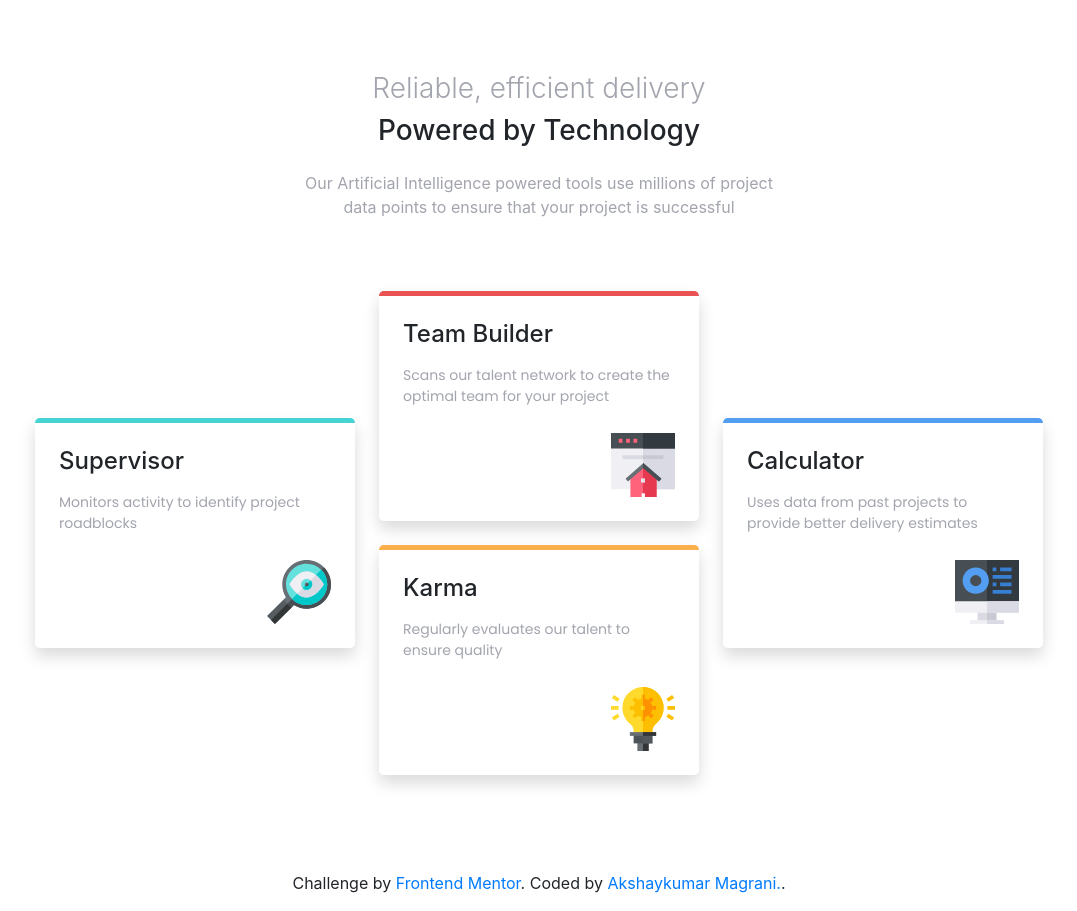
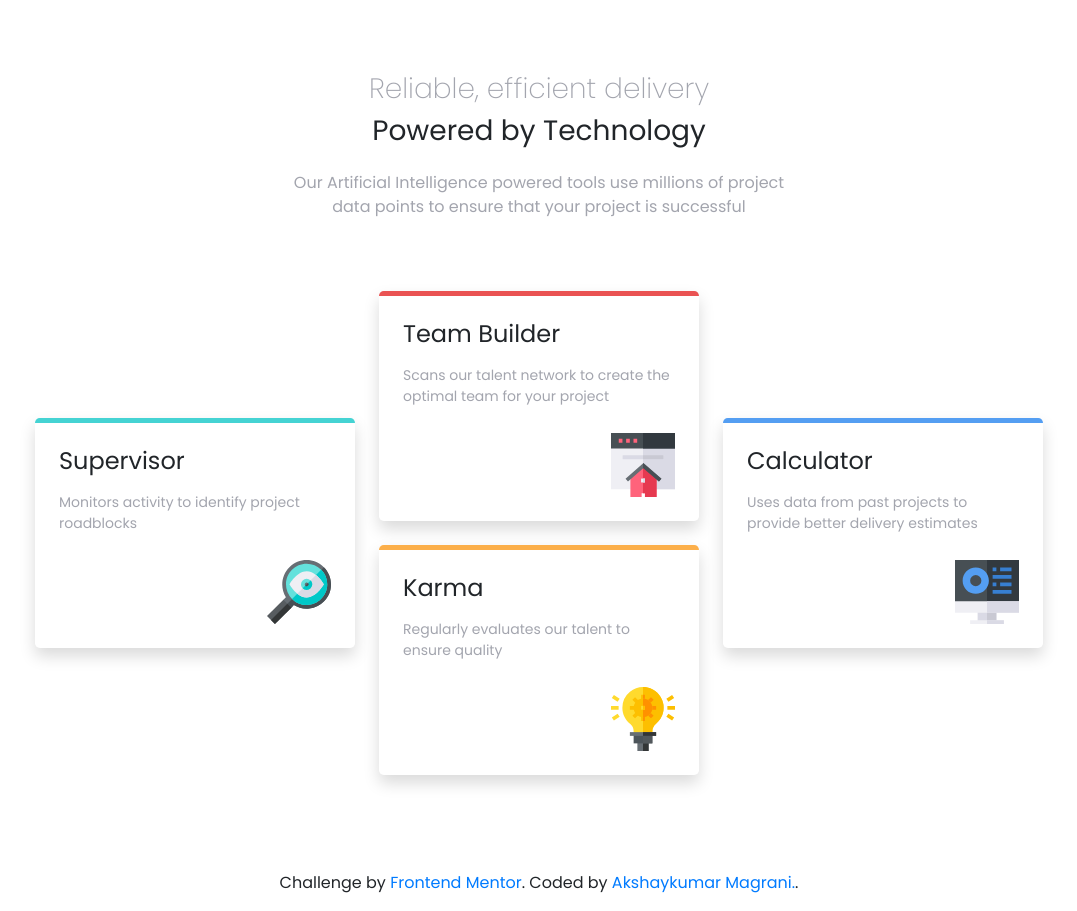
Before and after one commit to akshaymagrani/web-dev-Four-card-feature-section, a plain HTML site: page index.html in a window 1280 px wide. Shown: the whole page, without its empty margins (101-1178 px from the left). Drawn offline with nearby package versions, Linux system fonts and the light colour scheme.

Commit message:
updated to improve efficiency

```diff
--- a/index-bootstrap-companion.css
+++ b/index-bootstrap-companion.css
@@ -7,15 +7,10 @@
     --GrayishBlue: hsl(229, 6%, 66%);
     --VeryLightGray: hsl(0, 0%, 98%);
 }
-
 /*_____SubHeading____*/
 .sub-head{
     max-width: 500px;
     margin: auto;
-    color: var(--GrayishBlue);
-}
-.header1{
-    color: var(--GrayishBlue);
 }
 
 /*_____Cards_____*/
@@ -34,23 +29,9 @@ div.card4 {
     margin-top: 1.5em;
 }
 
-div.card1 {
-    border-top: 5px solid hsl(180, 62%, 55%);
-}
-div.card2 {
-    border-top: 5px solid hsl(0, 78%, 62%);
-}
-div.card3 {
-    border-top: 5px solid hsl(34, 97%, 64%);
-}
-div.card4 {
-    border-top: 5px solid hsl(212, 86%, 64%);
-}
-
 p.card-content {
     font-weight: 400;
     font-size: 14px;
-    font-family: "Poppins", sans-serif;
     padding: 0.5rem 0;
     color: hsl(229, 6%, 66%);
 }
--- a/index.html
+++ b/index.html
@@ -3,6 +3,7 @@
 <head>
   <meta charset="UTF-8">
   <meta name="viewport" content="width=device-width, initial-scale=1.0"> <!-- displays site properly based on user's device -->
+  <meta name="Description" content="Author: Akshaykumar Magrani, frontendmentor newbie project 1, grid display, Artificial Intelligence"> <!-- provide the summary of page content-->
 
   <link rel="icon" type="image/png" sizes="32x32" href="./images/favicon-32x32.png">
 
@@ -23,40 +24,40 @@
   <link rel="stylesheet" href="https://maxcdn.bootstrapcdn.com/bootstrap/4.4.1/css/bootstrap.min.css">
 
 </head>
-<body>
+<body style="font-family: 'Poppins', sans-serif;">
   <main>
     <div class="main-content p-4">
   <section class="header">
-    <h3 class="header1 text-center font-weight-light mt-5">Reliable, efficient delivery</h1>
+    <h3 class="header1 text-center font-weight-light mt-5" style="color: var(--GrayishBlue);">Reliable, efficient delivery</h1>
     <h3 class="header2 text-center">Powered by Technology</h1>
 
-    <p class="sub-head text-center mt-4">Our Artificial Intelligence powered tools use millions of project data points
+    <p class="sub-head text-center mt-4" style="color: var(--GrayishBlue);">Our Artificial Intelligence powered tools use millions of project data points
       to ensure that your project is successful</p>
   </section>
 
     <!--Card 1 -->
   <div class="section2 my-5 justify-content-md-center">
-    <div class="card1 p-4 rounded-lg shadow justify-content-md-end align-self-center">
+    <div class="card1 p-4 rounded-lg shadow justify-content-md-end align-self-center" style="border-top: 5px solid hsl(180, 62%, 55%);">
       <h4 class="card-head">Supervisor</h4>
       <p class="card-content">Monitors activity to identify project roadblocks</p>
       <img src="images/icon-supervisor.svg" class="imgs mt-4" alt="icon-supervisor">
     </div>
     <!--Card 2 -->
     <div class="mid-col">
-      <div class="card2 p-4 rounded-lg shadow">
+      <div class="card2 p-4 rounded-lg shadow" style="border-top: 5px solid hsl(0, 78%, 62%);">
         <h4 class="card-head">Team Builder</h4>
         <p class="card-content">Scans our talent network to create the optimal team for your project</p>
         <img src="images/icon-team-builder.svg" class="imgs mt-4" alt="icon-team-builder">
       </div>
     <!--Card 3 -->
-      <div class="card3 p-4 rounded-lg shadow">
+      <div class="card3 p-4 rounded-lg shadow" style="border-top: 5px solid hsl(34, 97%, 64%);">
         <h4 class="card-head">Karma</h4>
         <p class="card-content">Regularly evaluates our talent to ensure quality</p>
         <img src="images/icon-karma.svg" class="imgs mt-4" alt="icon-karma">
       </div>
     </div>
     <!--Card 4 -->
-    <div class="card4 p-4 rounded-lg shadow justify-content-md-start align-self-center">
+    <div class="card4 p-4 rounded-lg shadow justify-content-md-start align-self-center" style="border-top: 5px solid hsl(212, 86%, 64%);">
       <h4 class="card-head">Calculator</h4>
       <p class="card-content">Uses data from past projects to provide better delivery estimates</p>
       <img src="images/icon-calculator.svg" class="imgs mt-4" alt="icon-calculator">
```
